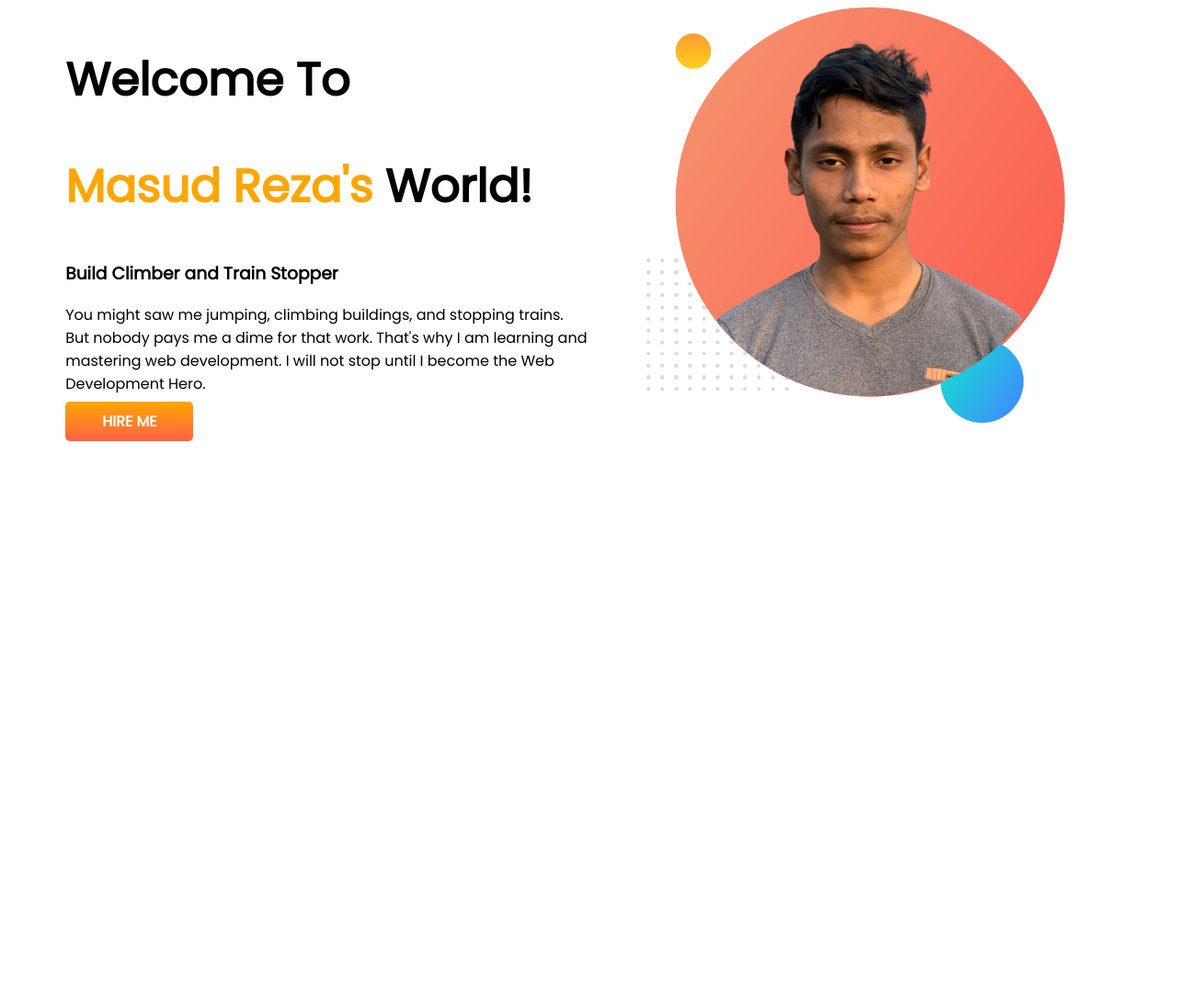
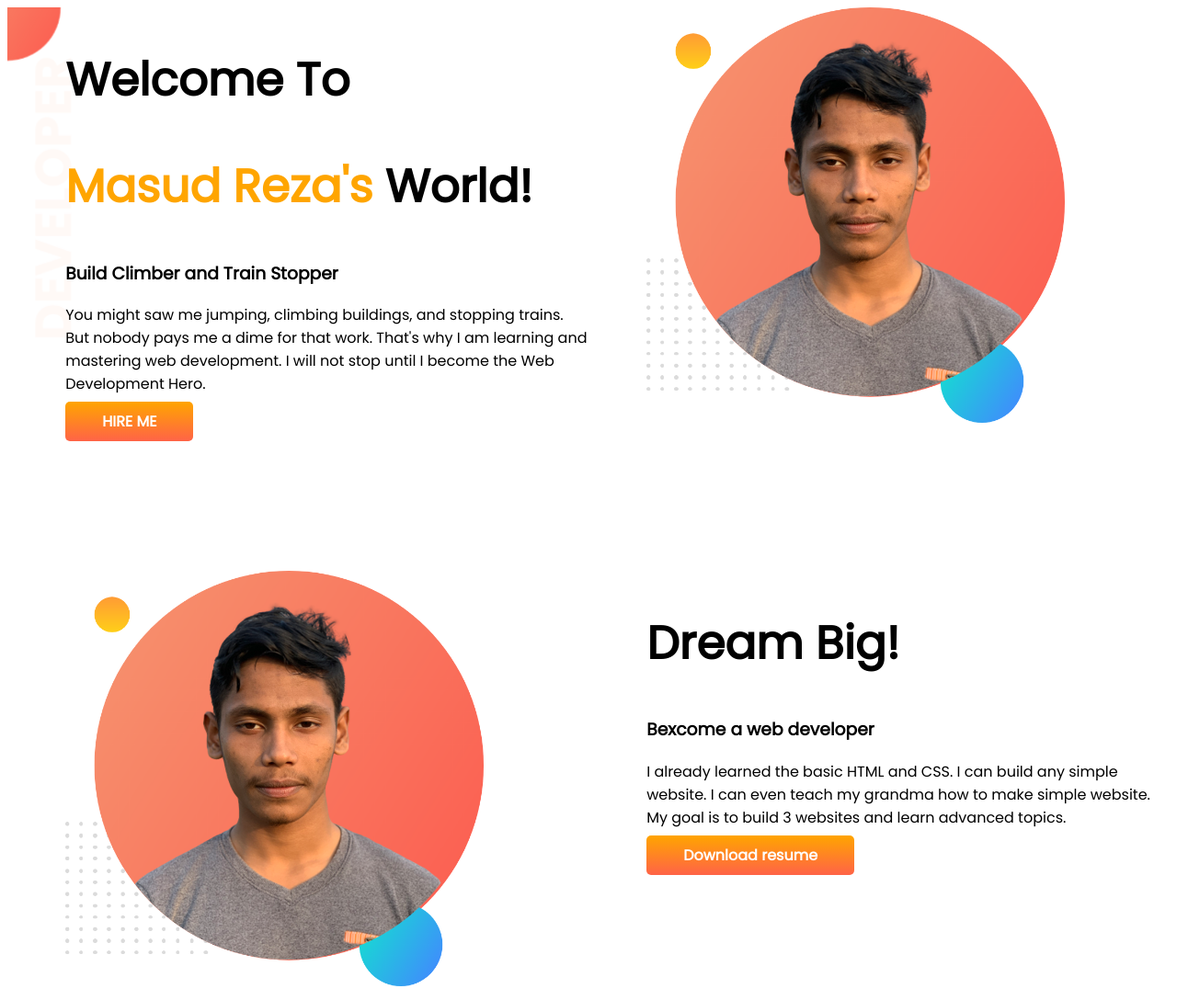
Before and after one commit to rezainiet/portfolio, a plain HTML site: page index.html in a window 1280 px wide. Shown: the whole page at 92% size. Before the commit the page ends 800 px from the top, so only its background shows below. Drawn offline with Linux system fonts and the light colour scheme.

Commit message:
top banner added

```diff
--- a/index.html
+++ b/index.html
@@ -10,7 +10,7 @@
 </head>
 
 <body>
-    <section>
+    <section class="top-banner">
         <div class="half-width">
             <h1>Welcome To</h1>
             <h1><span style="color: #FFA500;">Masud Reza's</span> World!</h1>
@@ -26,6 +26,19 @@
             <img src="./images/masud-reza.png" alt="Masud Reza">
         </div>
     </section>
+    <section class="dream-big">
+        <div class="half-width">
+            <img src="./images/masud-reza.png" alt="">
+        </div>
+        <div class="half-width">
+            <h1>Dream Big!</h1>
+            <h3>Bexcome a web developer</h3>
+            <p>I already learned the basic HTML and CSS. I can build any simple website. I can even teach my grandma how
+                to
+                make simple website. My goal is to build 3 websites and learn advanced topics.</p>
+            <a class="download-resume" href="#">Download resume</a>
+        </div>
+    </section>
 </body>
 
 </html>
--- a/style.css
+++ b/style.css
@@ -24,3 +24,18 @@ section{
     color: white;
     font-weight: 700;
 }
+.download-resume{
+    text-decoration: none;
+    color: white;
+    background-image: linear-gradient(orange, tomato);
+    font-weight: 700;
+    padding: 10px 40px;
+    border-radius: 5px;
+}
+.dream-big{
+    padding-top: 150px;
+}
+.top-banner{
+    background-image: url(./images/top-banner.png);
+    background-repeat: no-repeat;
+}
```
